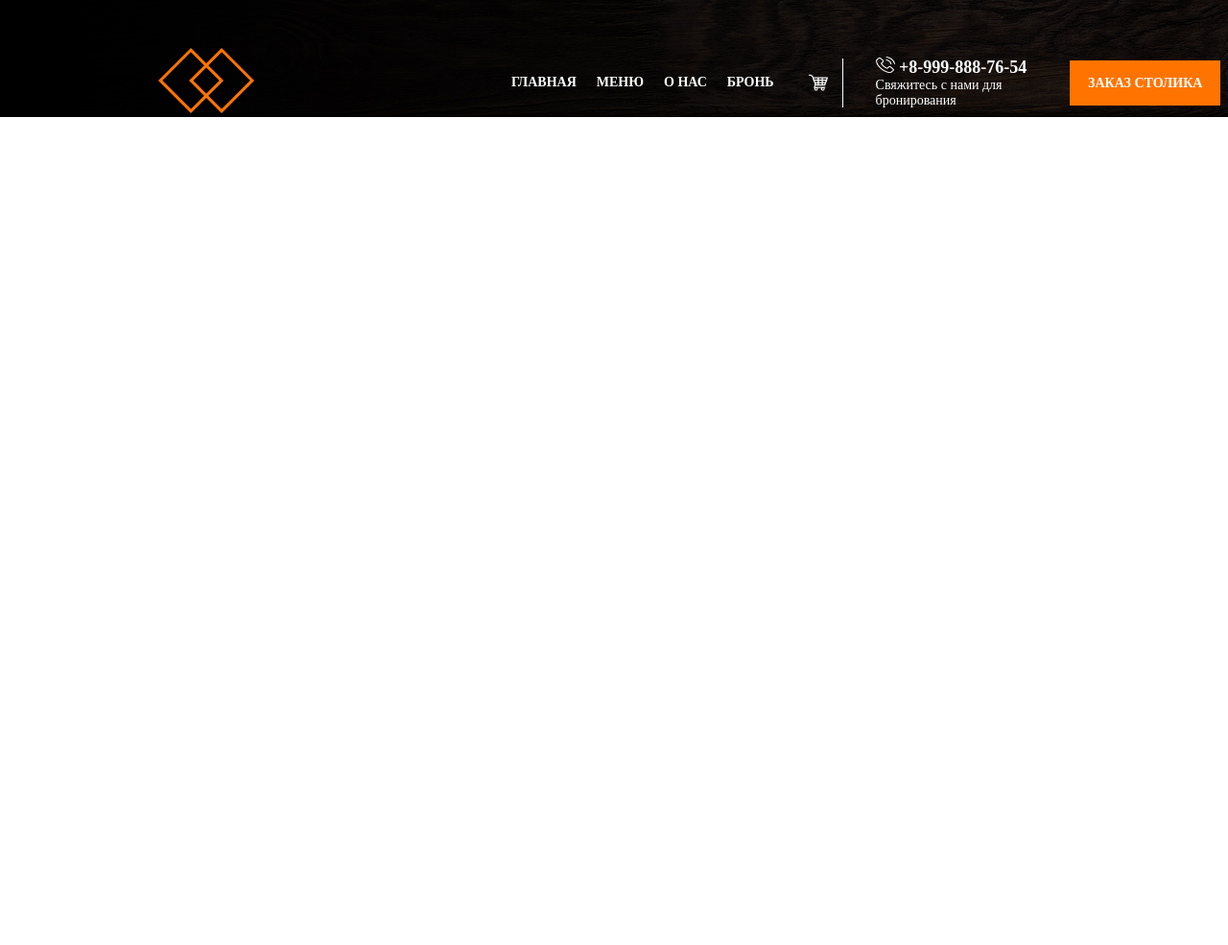
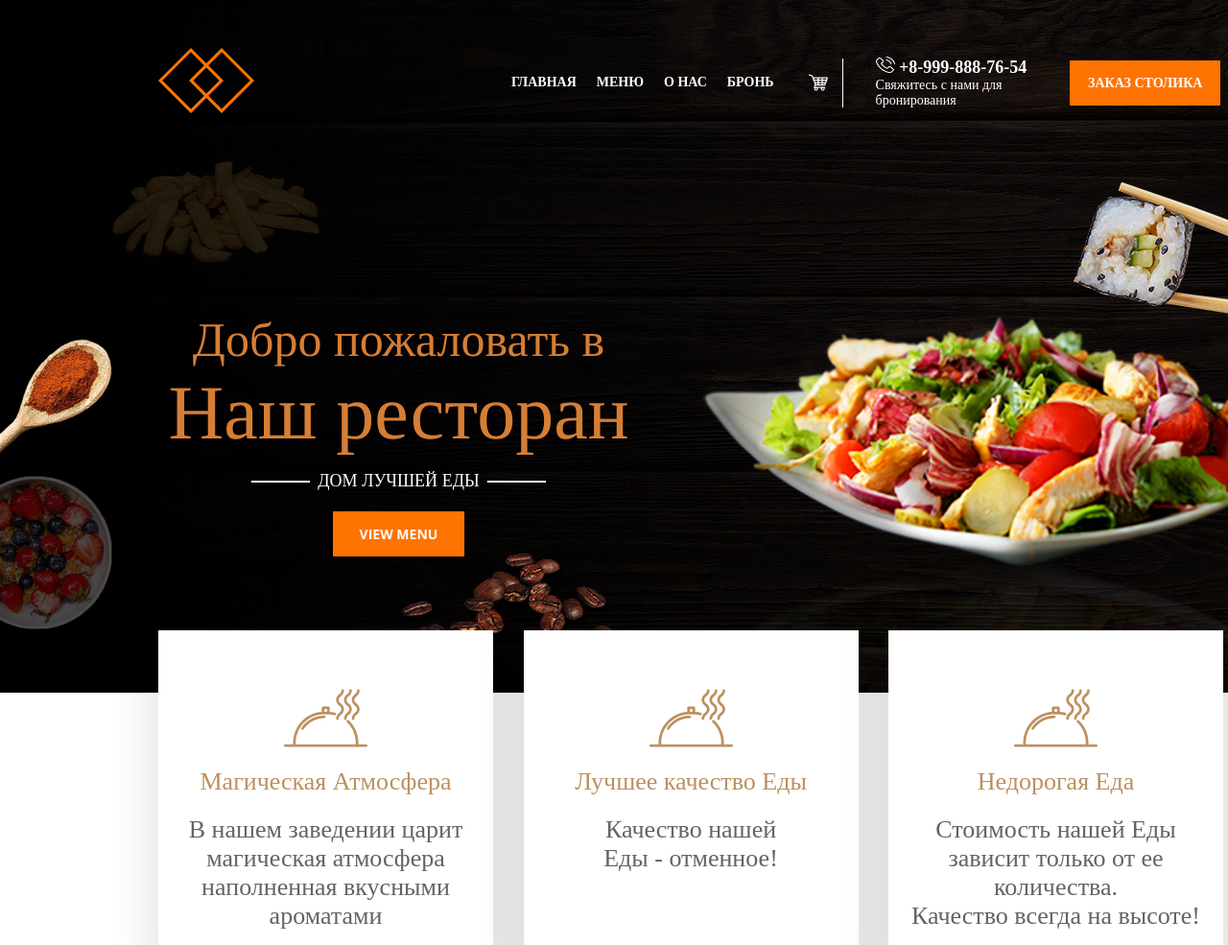
Before and after one commit to Unreasonable324/website-restaurant, a plain HTML site: page index.html in a window 1280 px wide. Shown: the top 985 px of the page at 96% size. Before the commit the page ends 800 px from the top, so only its background shows below. Drawn offline with nearby package versions, Linux system fonts and the light colour scheme.

Commit message:
finished header

```diff
--- a/index.html
+++ b/index.html
@@ -12,7 +12,7 @@
 </head>
 <body>
 <header class="header">
-    <div class="linemenu">
+    <div class="nav">
         <div class="logo">
             <Img class="logo-img" src="img/LOGO.png"></Img>
         </div>
@@ -42,7 +42,37 @@
             Заказ столика
          </div>
     </div>
+    <div class="text-header">
+        <p class="welcome">Добро пожаловать в</p>
+        <p class="restaurant">Наш ресторан</p>
+        <p class="restaurant-title">дом лучшей еды</p>
+        <p class="Buttom-menu">VIEW MENU</p>
+    </div>
+    <div class="xc">
+    .
+    </div>
 </header>
+<section>
+    <div class="intro">
+        <div class="intro-block">
+            <img src="img/Introimg.png" class="introimg" alt="introimg"></img>
+            <p class="intro-title">Магическая Атмосфера</p>
+            <p class="intro-content">В нашем заведении царит магическая атмосфера
+                наполненная вкусными ароматами</p>
+        </div>
+        <div class="intro-block">
+            <img src="img/Introimg.png" class="introimg" alt="introimg"></img>
+            <p class="intro-title">Лучшее качество Еды</p>
+            <p class="intro-content">Качество нашей <br> Еды - отменное!</p>
+        </div>
+        <div class="intro-block">
+            <img src="img/Introimg.png" class="introimg" alt="introimg"></img>
+            <p class="intro-title">Недорогая Еда</p>
+            <p class="intro-content">Стоимость нашей Еды <br>зависит только от ее количества. <br>Качество всегда на высоте!</p>
+        </div>
+    </div>
+
+</section>
 
 </body>
 </html>
--- a/style.css
+++ b/style.css
@@ -11,9 +11,11 @@ html {
     margin: 0;
     padding: 0;
     font-weight: normal;
+
   }
   body {
     width: 1440px;
+    /* height: 800px; */
   }
 
   ol, ul {
@@ -28,9 +30,9 @@ html {
     background: url('./img/background-header.png') no-repeat center top / cover;
 }
 .logo-img{
-    /* margin: 50px 0 0 165px; */
+    /* margin: 50px 0 0 165px ; */
 }
-.linemenu {
+.nav {
     font-family: 'open-sans';
     display: flex;
     align-items: center;
@@ -86,7 +88,7 @@ height: 17.11px;
 .Buttom {
     font-weight: 700;
     font-size: 14px;
-    height: 19px;
+    line-height: 19px;
     text-transform: uppercase;
     display: block;
     text-align: center;
@@ -95,3 +97,108 @@ height: 17.11px;
     height: 47px;
     background-color: #FF7400;
 }
+.text-header{
+    color: #D67E35;
+    margin: 204px 0 0 175px;
+    text-align: center;
+    width: 481px;
+}
+.welcome{
+    font-family: 'Tinos';
+    font-size: 50px;
+    font-weight: 400;
+    line-height: 57.5px;
+}
+.restaurant{
+    font-family: 'Tinos';
+    font-size: 80px;
+    font-weight: 400;
+    line-height: 92px;
+}
+.restaurant-title{
+    margin-top: 12px;
+    padding-bottom: 21px;
+    font-family: 'open sans';
+    font-size: 18px;
+    font-weight: 400;
+    line-height: 24.5px;
+    text-transform: uppercase;
+    color: #fff;
+
+}
+.restaurant-title:before,
+.restaurant-title:after{
+    content: "";
+    display: inline-block;
+    vertical-align: middle;
+    width: 61px;
+    height: 2px;
+    background-color: #fff;
+    position: relative;
+}
+.restaurant-title:before{
+    margin-left: -100%;
+    left: -8px;
+}
+.restaurant-title:after{
+    margin-right: -100%;
+    right: -8px;
+}
+.Buttom-menu{
+    display: block;
+    margin: auto;
+    background-color: #FF7400;
+    width: 137px;
+    height: 47px;
+    text-align: center;
+    font-family: 'open sans';
+    font-size: 14px;
+    font-weight: 700;
+    line-height: 47px;
+    color: #fff;
+    margin-bottom: 124px;
+
+}
+
+.xc{
+    margin-top: 50px;
+    color: rgba(255, 255, 255, 0);
+}
+.intro {
+    margin-top: -65px;
+    display: flex;
+    text-align: center;
+    color: #fff;
+    justify-content: space-between;
+    margin-left: 165px;
+    margin-right: 165px;
+}
+.introimg{
+margin: 48px 0 4px 0;
+}
+.intro-title{
+    font-style: 'tinos';
+    font-weight: 400;
+    font-size: 26px;
+    line-height: 30px;
+    color: #BC9060;
+
+}
+.intro-content{
+    margin-top: 20px;
+    color: #656363;
+    font-style: 'tinos';
+    font-weight: 400;
+    font-size: 26px;
+    line-height: 30px;
+
+}
+.intro-block{
+    display: block;
+    background-color: #fff;
+    box-shadow: 10px 10px 40px 20px rgba(0,0,0,0.1);
+    width: 349px;
+    height: 328px;
+
+
+}
```
Also changed, not shown: img/introimg.png (added).
